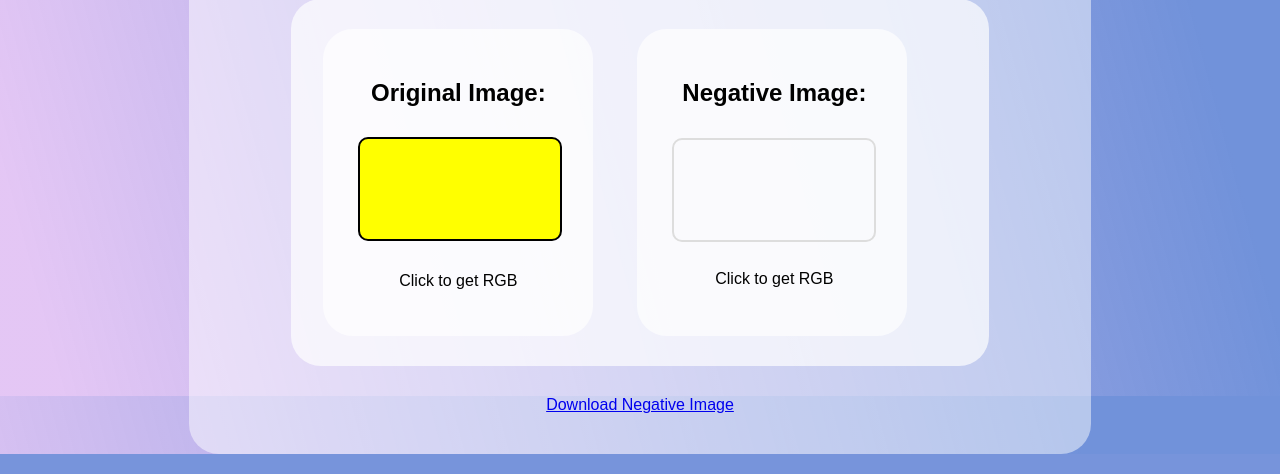
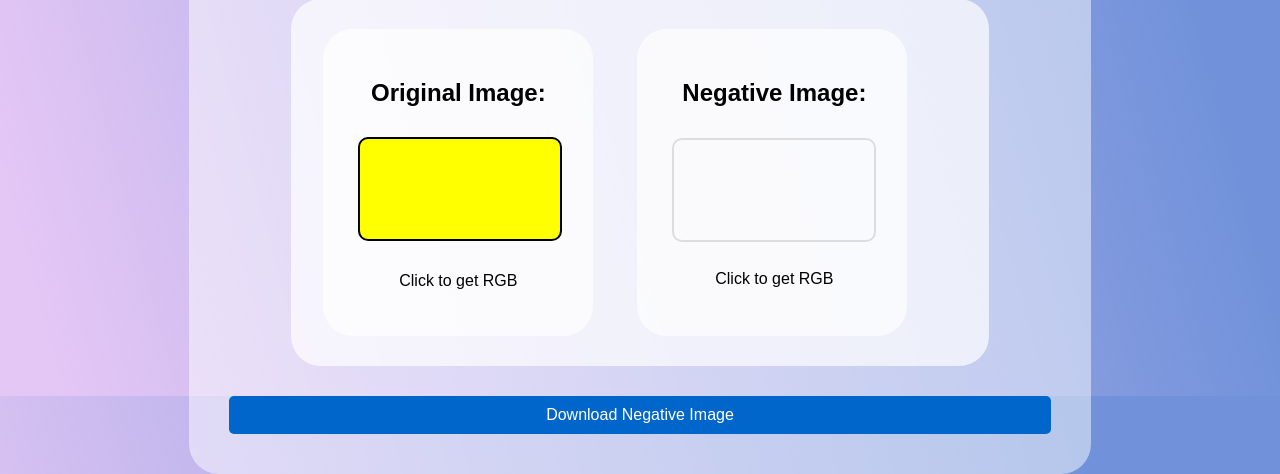
Before and after one commit to Ilkom-23-citra-kelompok-4-git/ilkom-23-citra-kelompok-4, a Flask app: template negative_image/templates/negative.html in a window 1280 px wide. Shown: the part 462-936 px from the top of the page. Run offline with Flask 3, Linux system fonts and the light colour scheme; the template is opened without the code that fills it: most values are stand-ins (such as "Sample title", 1, 10 or a date in 2020); some web fonts are replaced.

Commit message:
v2.5 button css finallyy

```diff
--- a/negative_image/static/css/style.css
+++ b/negative_image/static/css/style.css
@@ -107,3 +107,18 @@
     margin-bottom: 10px;
     background: yellow;
 }
+
+.download-btn {
+    padding: 10px 20px;
+    background-color: #0066cc;
+    color: white;
+    border: none;
+    border-radius: 5px;
+    cursor: pointer;
+    text-decoration: none;
+    display: inline-block;
+}
+
+.download-btn:hover {
+    background-color: #004999;
+}
```
